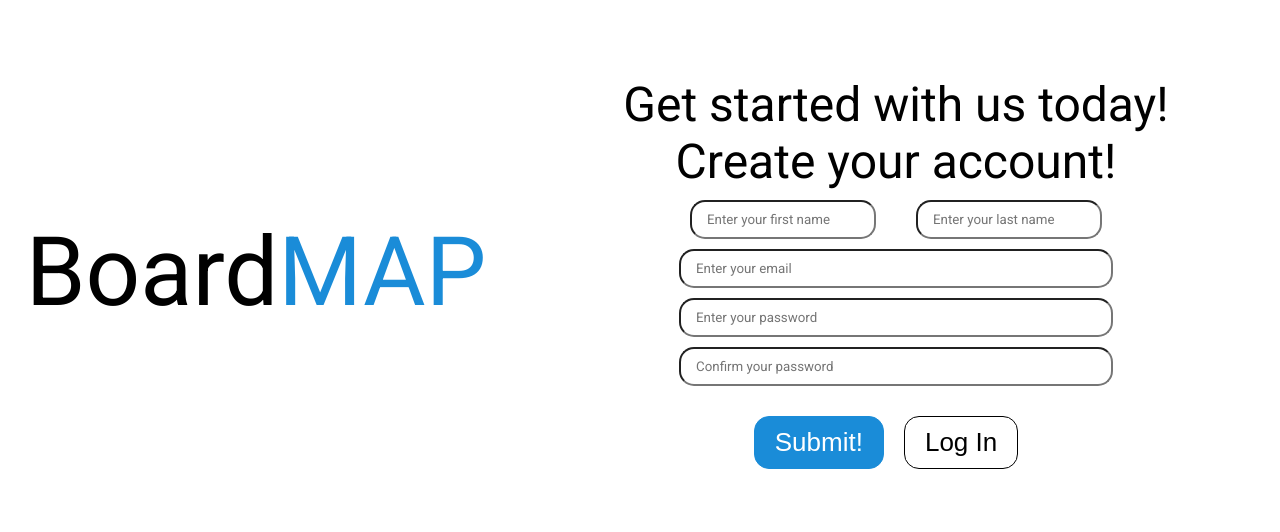
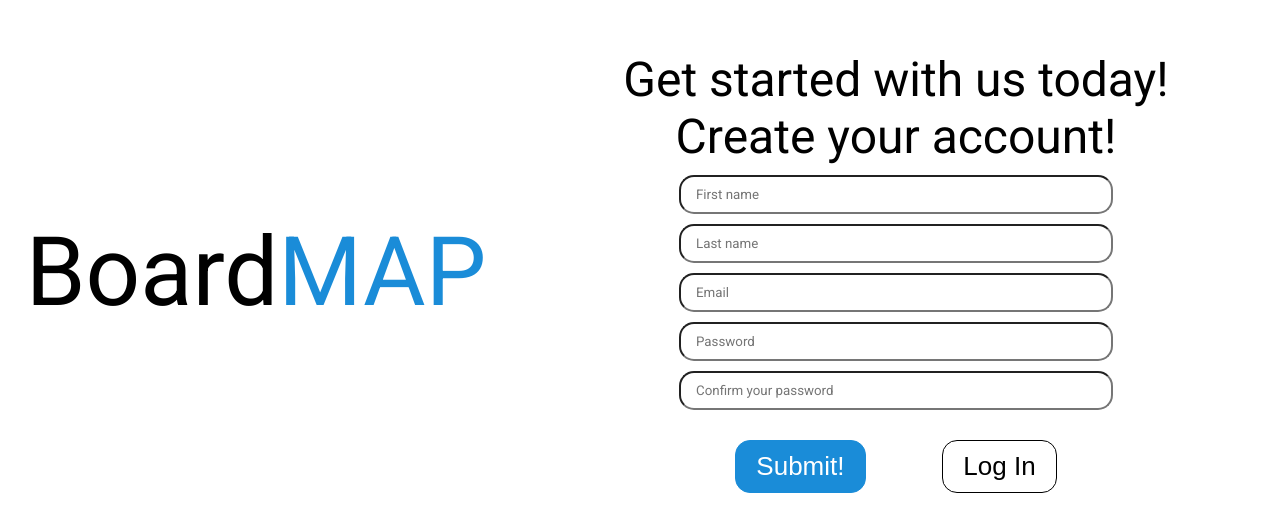
Before and after one commit to PiotrRynio/CodersCamp2021.Project-2.FullStack.React-Node, a React (Create React App) app in the folder frontend/: page /sign-up in a window 1280 px wide. Shown: the part 128-660 px from the top of the page. Built offline with nearby package versions, Linux system fonts and the light colour scheme.

Commit message:
Add RWD (#98)
* Add RWD

* export onSubmitButtonClick function

* fix onSubmitButtonClick function

* fix login js

* fix styles

```diff
--- a/frontend/src/views/App/App.styled.js
+++ b/frontend/src/views/App/App.styled.js
@@ -23,7 +23,7 @@ export const MainSection = styled.div`
     margin: 0;
     padding-top: 20px;
     width: 100%;
-    height: 100vh;
+    min-height: 100vh;
     background-color: #f5f5f5;
     border-top: 1px solid #f5f5f5;
     border-radius: 0;
--- a/frontend/src/views/Login/Login.js
+++ b/frontend/src/views/Login/Login.js
@@ -3,6 +3,7 @@ import {
   Container,
   LogoSection,
   Form,
+  InputsWrapper,
   Logo,
   LogoSpan,
   FormText,
@@ -13,8 +14,8 @@ import {
   FormLogIn,
   FormSubmit,
   RecoverPassword,
-  RecoverPasswordText,
-  RecoverSpan,
+  RecoverPasswordHint,
+  RecoverLink,
 } from './Login.styled';
 import { useContext } from 'react';
 import { useLocation, useNavigate } from 'react-router';
@@ -24,6 +25,18 @@ const LogIn = () => {
   const { user, setUser } = useContext(UserContext);
   const navigate = useNavigate();
   const location = useLocation();
+
+  const onSubmitButtonClick = () => {
+    if (user.loggedIn) {
+      return;
+    }
+    setUser({ loggedIn: true });
+
+    if (location.state?.from) {
+      navigate(location.state.from);
+    }
+  };
+
   return (
     <Container>
       <LogoSection>
@@ -36,23 +49,12 @@ const LogIn = () => {
           Welcome on Board<LogoSpan>MAP</LogoSpan>! <br />
           Please log in.
         </FormText>
-
-        <FormEmail type="text" name="email" placeholder="Enter your email" />
-        <FormPassword type="password" name="password1" placeholder="Enter your password" />
+        <InputsWrapper>
+          <FormEmail type="text" name="email" placeholder="Email" />
+          <FormPassword type="password" name="password" placeholder="Password" />
 
           <FormButtons>
-          <FormSubmit
-            onClick={() => {
-              if (user.loggedIn) return;
-              setUser({ loggedIn: true });
-
-              if (location.state?.from) {
-                navigate(location.state.from);
-              }
-            }}
-          >
-            Submit!
-          </FormSubmit>
+            <FormSubmit onClick={onSubmitButtonClick}>Submit!</FormSubmit>
 
             <FormLink to="/sign-up">
               <FormLogIn>Sign up!</FormLogIn>
@@ -60,11 +62,10 @@ const LogIn = () => {
           </FormButtons>
 
           <RecoverPassword>
-          <RecoverPasswordText to="/recover-password">
-            Have you forgotten your password?
-            <RecoverSpan>Get it back!</RecoverSpan>
-          </RecoverPasswordText>
+            <RecoverPasswordHint>Have you forgotten your password?</RecoverPasswordHint>
+            <RecoverLink to="/recover-password">Get it back!</RecoverLink>
           </RecoverPassword>
+        </InputsWrapper>
       </Form>
     </Container>
   );
--- a/frontend/src/views/Login/Login.styled.js
+++ b/frontend/src/views/Login/Login.styled.js
@@ -3,16 +3,25 @@ import { Link } from 'react-router-dom';
 
 export const Container = styled.div`
   display: flex;
+  flex-direction: column;
+  align-items: center;
+  justify-content: center;
   height: 100vh;
   width: 100vw;
+  @media ${({ theme }) => theme.breakpoints.lg} {
+    flex-direction: row;
+  }
 `;
 
 export const LogoSection = styled.div`
   display: flex;
   justify-content: center;
   align-items: center;
-  width: 40%;
+  width: 100%;
   height: 100%;
+  @media ${({ theme }) => theme.breakpoints.lg} {
+    width: 40%;
+  }
 `;
 
 export const Form = styled.div`
@@ -21,14 +30,28 @@ export const Form = styled.div`
   justify-content: center;
   align-items: center;
   padding: 100px 20px;
-  width: 60%;
+  width: 100%;
   height: 100%;
+  @media ${({ theme }) => theme.breakpoints.lg} {
+    width: 60%;
+  }
+`;
+
+export const InputsWrapper = styled.div`
+  display: flex;
+  flex-direction: column;
+  justify-content: center;
+  align-items: center;
+  width: 90%;
 `;
 
 export const Logo = styled(Link)`
   color: black;
-  font-size: 96px;
+  font-size: 46px;
   text-decoration: none;
+  @media ${({ theme }) => theme.breakpoints.lg} {
+    font-size: 96px;
+  }
 `;
 
 export const LogoSpan = styled.span`
@@ -36,15 +59,21 @@ export const LogoSpan = styled.span`
 `;
 
 export const FormText = styled.p`
-  font-size: 48px;
+  font-size: 36px;
   text-align: center;
+  @media ${({ theme }) => theme.breakpoints.lg} {
+    font-size: 48px;
+  }
 `;
 
 export const FormEmail = styled.input`
   margin-top: 10px;
-  width: 434px;
+  width: 100%;
   padding: 10px 15px;
   border-radius: 15px;
+  @media ${({ theme }) => theme.breakpoints.lg} {
+    width: 434px;
+  }
 `;
 
 export const FormID = styled.div`
@@ -54,21 +83,20 @@ export const FormID = styled.div`
 
 export const FormPassword = styled.input`
   margin-top: 10px;
-  width: 434px;
+  width: 100%;
   padding: 10px 15px;
   border-radius: 15px;
-`;
-
-export const FormPassword2 = styled.input`
-  margin-top: 10px;
-  width: 434px;
-  padding: 10px 15px;
-  border-radius: 15px;
+  @media ${({ theme }) => theme.breakpoints.lg} {
+    width: 434px;
+  }
 `;
 
 export const FormButtons = styled.div`
   display: flex;
+  align-items: center;
+  justify-content: space-around;
   margin-top: 30px;
+  gap: 5px;
 `;
 
 export const FormLink = styled(Link)``;
@@ -79,37 +107,45 @@ export const FormSubmit = styled.button`
   background-color: ${({ theme }) => theme.colors.primary};
   border: 1px solid ${({ theme }) => theme.colors.primary};
   border-radius: 15px;
-  font-size: 26px;
+  font-size: 16px;
   cursor: pointer;
   color: ${({ theme }) => theme.colors.secondary};
   transition: 0.2s ease-in-out;
+  @media ${({ theme }) => theme.breakpoints.lg} {
+    font-size: 26px;
+  }
 `;
 
 export const FormLogIn = styled.button`
   padding: 10px 20px;
-  margin-right: 20px;
   background-color: ${({ theme }) => theme.colors.secondary};
   border: 1px solid black;
   border-radius: 15px;
-  font-size: 26px;
+  font-size: 16px;
   cursor: pointer;
   transition: 0.2s ease-in-out;
   &:hover {
     color: ${({ theme }) => theme.colors.secondary};
     background-color: black;
   }
+  @media ${({ theme }) => theme.breakpoints.lg} {
+    font-size: 26px;
+  }
 `;
 
 export const RecoverPassword = styled.div`
+  display: flex;
+  flex-direction: column;
   margin-top: 30px;
   font-size: 16px;
+  text-align: center;
 `;
 
-export const RecoverPasswordText = styled(Link)`
-  text-decoration: none;
+export const RecoverPasswordHint = styled.p`
   color: black;
 `;
 
-export const RecoverSpan = styled.span`
+export const RecoverLink = styled(Link)`
+  text-decoration: none;
   color: #1a8cd8;
 `;
--- a/frontend/src/views/RecoverPassword/RecoverPassword.jsx
+++ b/frontend/src/views/RecoverPassword/RecoverPassword.jsx
@@ -17,6 +17,7 @@ const RecoverPassword = () => {
           Board<LogoSpan>MAP</LogoSpan>
         </Logo>
       </LogoContainer>
+
       <RecoverPasswordForm>
         <FormText>
           Enter Your E-mail to recover password!
--- a/frontend/src/views/RecoverPassword/RecoverPassword.styled.js
+++ b/frontend/src/views/RecoverPassword/RecoverPassword.styled.js
@@ -3,22 +3,32 @@ import { Link } from 'react-router-dom';
 
 export const Container = styled.div`
   display: flex;
+  flex-direction: column;
   width: 100vw;
   height: 100vh;
+  @media ${({ theme }) => theme.breakpoints.lg} {
+    flex-direction: row;
+  }
 `;
 
 export const LogoContainer = styled.div`
   display: flex;
   justify-content: center;
   align-items: center;
-  width: 40%;
+  width: 100%;
   height: 100%;
+  @media ${({ theme }) => theme.breakpoints.lg} {
+    width: 40%;
+  }
 `;
 
 export const Logo = styled(Link)`
   text-decoration: none;
   color: black;
-  font-size: 96px;
+  font-size: 46px;
+  @media ${({ theme }) => theme.breakpoints.lg} {
+    font-size: 96px;
+  }
 `;
 
 export const RecoverPasswordForm = styled.div`
@@ -26,8 +36,11 @@ export const RecoverPasswordForm = styled.div`
   flex-direction: column;
   justify-content: center;
   align-items: center;
-  width: 60%;
+  width: 100%;
   height: 100%;
+  @media ${({ theme }) => theme.breakpoints.lg} {
+    width: 60%;
+  }
 `;
 
 export const LogoSpan = styled.span`
@@ -37,14 +50,20 @@ export const LogoSpan = styled.span`
 export const FormText = styled.label`
   display: flex;
   flex-direction: column;
+  align-items: center;
+  justify-content: center;
+  text-align: center;
   font-size: 24px;
 `;
 
 export const EmailPlaceholder = styled.input`
   margin-top: 10px;
-  width: 434px;
+  width: 90%;
   padding: 10px 15px;
   border-radius: 15px;
+  @media ${({ theme }) => theme.breakpoints.lg} {
+    width: 434px;
+  }
 `;
 
 export const SubmitButton = styled.button`
--- a/frontend/src/views/SignIn/SignIn.js
+++ b/frontend/src/views/SignIn/SignIn.js
@@ -3,6 +3,7 @@ import {
   Container,
   LogoSection,
   Form,
+  InputsWrapper,
   Logo,
   LogoSpan,
   FormText,
@@ -31,13 +32,18 @@ const SignIn = () => {
           Get started with us today!
           <br /> Create your account!
         </FormText>
+        <InputsWrapper>
           <FormID>
-          <FormFirstName type="text" name="firstName" placeholder="Enter your first name" />
-          <FormLastName type="text" name="lastName" placeholder="Enter your last name" />
+            <FormFirstName type="text" name="firstName" placeholder="First name" />
+            <FormLastName type="text" name="lastName" placeholder="Last name" />
           </FormID>
-        <FormEmail type="text" name="email" placeholder="Enter your email" />
-        <FormPassword type="password" name="password1" placeholder="Enter your password" />
-        <FormPassword2 type="password" name="password2" placeholder="Confirm your password" />
+          <FormEmail type="text" name="email" placeholder="Email" />
+          <FormPassword type="password" name="password" placeholder="Password" />
+          <FormPassword2
+            type="password"
+            name="repeatedPassword"
+            placeholder="Confirm your password"
+          />
           <FormButtons>
             <FormLink to="/">
               <FormSubmit>Submit!</FormSubmit>
@@ -47,6 +53,7 @@ const SignIn = () => {
               <FormLogIn>Log In</FormLogIn>
             </FormLink>
           </FormButtons>
+        </InputsWrapper>
       </Form>
     </Container>
   );
--- a/frontend/src/views/SignIn/SignIn.styled.js
+++ b/frontend/src/views/SignIn/SignIn.styled.js
@@ -3,16 +3,27 @@ import { Link } from 'react-router-dom';
 
 export const Container = styled.div`
   display: flex;
+  flex-direction: column;
+  align-items: center;
+  justify-content: center;
   height: 100vh;
   width: 100vw;
+  @media ${({ theme }) => theme.breakpoints.lg} {
+    flex-direction: row;
+  }
 `;
 
 export const LogoSection = styled.div`
   display: flex;
   justify-content: center;
   align-items: center;
-  width: 40%;
   height: 100%;
+  width: 100%;
+  margin-top: 30px;
+  @media ${({ theme }) => theme.breakpoints.lg} {
+    width: 40%;
+    margin-top: 0;
+  }
 `;
 
 export const Form = styled.div`
@@ -21,14 +32,28 @@ export const Form = styled.div`
   justify-content: center;
   align-items: center;
   padding: 100px 20px;
-  width: 60%;
+  width: 100%;
   height: 100%;
+  @media ${({ theme }) => theme.breakpoints.lg} {
+    width: 60%;
+  }
+`;
+
+export const InputsWrapper = styled.div`
+  display: flex;
+  flex-direction: column;
+  justify-content: center;
+  align-items: center;
+  width: 90%;
 `;
 
 export const Logo = styled(Link)`
+  color: black;
+  font-size: 46px;
   text-decoration: none;
-  color: black;
-  font-size: 96px;
+  @media ${({ theme }) => theme.breakpoints.lg} {
+    font-size: 96px;
+  }
 `;
 
 export const LogoSpan = styled.span`
@@ -36,77 +61,111 @@ export const LogoSpan = styled.span`
 `;
 
 export const FormText = styled.p`
-  font-size: 48px;
+  font-size: 20px;
   text-align: center;
+  @media ${({ theme }) => theme.breakpoints.lg} {
+    font-size: 48px;
+  }
 `;
 
 export const FormEmail = styled.input`
   margin-top: 10px;
-  width: 434px;
+  width: 100%;
   padding: 10px 15px;
   border-radius: 15px;
+  @media ${({ theme }) => theme.breakpoints.lg} {
+    width: 434px;
+  }
 `;
 
 export const FormID = styled.div`
   display: flex;
+  justify-content: center;
+  align-items: center;
+  flex-direction: column;
+  width: 100%;
   margin-top: 10px;
 `;
 
 export const FormFirstName = styled.input`
-  margin-right: 20px;
+  width: 100%;
   padding: 10px 15px;
   border-radius: 15px;
+  @media ${({ theme }) => theme.breakpoints.lg} {
+    width: 434px;
+  }
 `;
 
 export const FormLastName = styled.input`
-  margin-left: 20px;
+  width: 100%;
+  margin-top: 10px;
   padding: 10px 15px;
   border-radius: 15px;
+  @media ${({ theme }) => theme.breakpoints.lg} {
+    width: 434px;
+  }
 `;
 
 export const FormPassword = styled.input`
+  width: 100%;
   margin-top: 10px;
-  width: 434px;
   padding: 10px 15px;
   border-radius: 15px;
+  @media ${({ theme }) => theme.breakpoints.lg} {
+    width: 434px;
+  }
 `;
 
 export const FormPassword2 = styled.input`
+  width: 100%;
   margin-top: 10px;
-  width: 434px;
   padding: 10px 15px;
   border-radius: 15px;
+  @media ${({ theme }) => theme.breakpoints.lg} {
+    width: 434px;
+  }
 `;
 
 export const FormButtons = styled.div`
   display: flex;
+  align-items: center;
+  justify-content: space-around;
+  width: 100%;
   margin-top: 30px;
+  gap: 5px;
+  @media ${({ theme }) => theme.breakpoints.lg} {
+    width: 60%;
+  }
 `;
 
 export const FormLink = styled(Link)``;
 
 export const FormSubmit = styled.button`
   padding: 10px 20px;
-  margin-right: 20px;
   background-color: ${({ theme }) => theme.colors.primary};
   border: 1px solid ${({ theme }) => theme.colors.primary};
   border-radius: 15px;
-  font-size: 26px;
+  font-size: 16px;
   cursor: pointer;
   color: ${({ theme }) => theme.colors.secondary};
+  @media ${({ theme }) => theme.breakpoints.lg} {
+    font-size: 26px;
+  }
 `;
 
 export const FormLogIn = styled.button`
   padding: 10px 20px;
-  margin-right: 20px;
-  background-color: ${({ theme }) => theme.colors.secondary};
   border: 1px solid black;
   border-radius: 15px;
-  font-size: 26px;
+  background-color: ${({ theme }) => theme.colors.secondary};
+  font-size: 16px;
   cursor: pointer;
   transition: 0.2s ease-in-out;
   &:hover {
     color: ${({ theme }) => theme.colors.secondary};
     background-color: black;
   }
+  @media ${({ theme }) => theme.breakpoints.lg} {
+    font-size: 26px;
+  }
 `;
```
Lines whose indentation alone changed are shown as unchanged.
